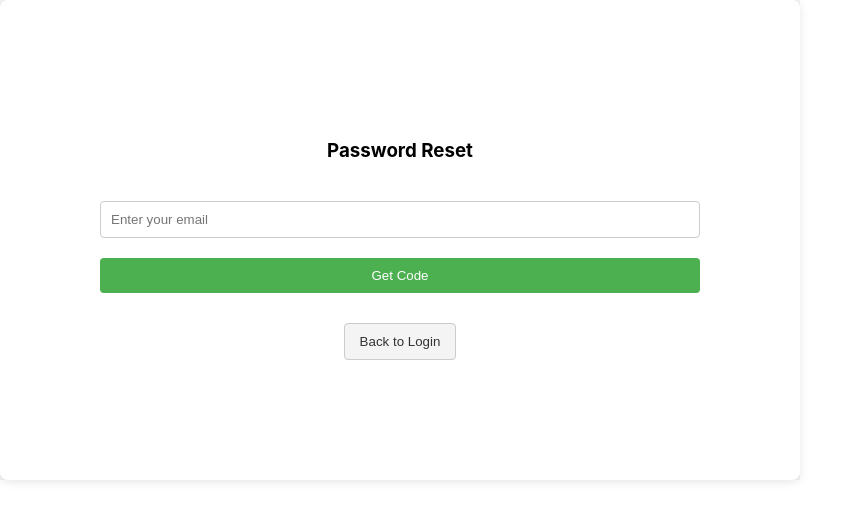
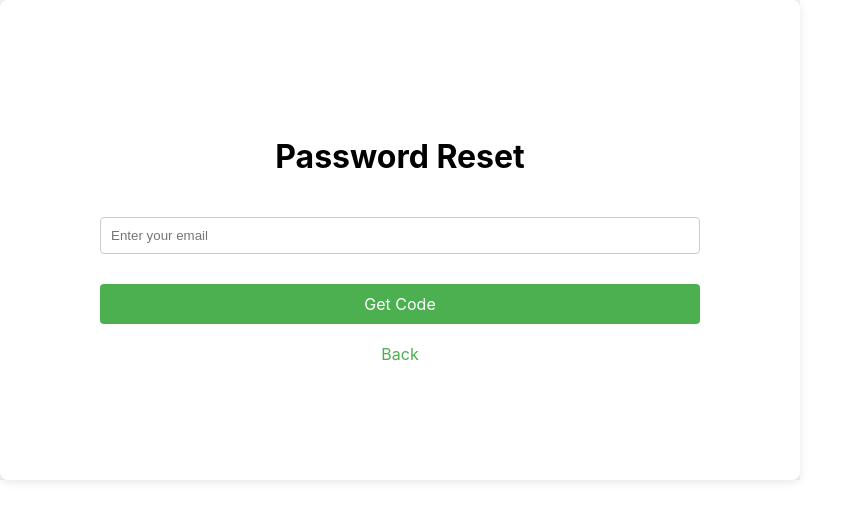
Before and after one commit to TS29TR21/Front-end, a React (Create React App) app in the folder frontend-bananaboat/: page /reset-password-page in a window 1280 px wide. Shown: the top 520 px of the page, without its empty margins (0-863 px from the left). Built offline with nearby package versions, Linux system fonts and the light colour scheme.

Commit message:
Navigation updated

```diff
--- a/frontend-bananaboat/package.json
+++ b/frontend-bananaboat/package.json
@@ -8,7 +8,7 @@
     "@testing-library/user-event": "^13.5.0",
     "react": "^18.3.1",
     "react-dom": "^18.3.1",
-    "react-router-dom": "^6.26.2",
+    "react-router-dom": "^6.27.0",
     "react-scripts": "^5.0.1",
     "serve": "^14.2.3",
     "web-vitals": "^2.1.4"
--- a/frontend-bananaboat/src/App.js
+++ b/frontend-bananaboat/src/App.js
@@ -7,7 +7,7 @@ import ModerationForm from "./components/moderation.js";
 import NewPassword from "./components/new-password.js";
 import RateResource from "./components/rate-resource.js";
 import Register from "./components/register.js";
-import PasswordReset from "./components/reset-password.js"; // This is the reset-password page
+import PasswordReset from "./components/reset-password.js"; // Password reset page
 import ResourceReport from "./components/resource-report.js";
 import UpdateUserRole from "./components/update-user-role.js";
 import UploadTaggingResource from "./components/file-upload-tagging.js";
@@ -18,13 +18,12 @@ import OER from "./components/oer.js";
 import Contributors from "./components/contributors.js";
 import Self from "./components/sdl.js";
 import Analytics from "./components/analytics.js";
-import ResetPasswordCode from "./components/reset-password-code.js"; // Import the new ResetPasswordCode component
+import ResetPasswordCode from "./components/reset-password-code.js"; // Import the reset code page
 
 function App() {
   return (
     <div className="App">
       <Router>
-        <div>
         <Routes>
           <Route path="/" element={<Home />} />
           <Route path="/login-page" element={<Login />} />
@@ -34,7 +33,7 @@ function App() {
           <Route path="/rate-resource-page" element={<RateResource />} />
           <Route path="/register-page" element={<Register />} />
           <Route path="/reset-password-page" element={<PasswordReset />} />
-            <Route path="/reset-code" element={<ResetPasswordCode email="user@example.com" />} /> {/* Add this line */}
+          <Route path="/reset-code" element={<ResetPasswordCode email="user@example.com" />} /> {/* Reset code route */}
           <Route path="/resource-report-page" element={<ResourceReport />} />
           <Route path="/update-role-page" element={<UpdateUserRole />} />
           <Route path="/subject-view-page" element={<SubjectView />} />
@@ -46,7 +45,6 @@ function App() {
           <Route path="/analytics-page" element={<Analytics />} />
           <Route path="/file-upload-page" element={<UploadTaggingResource />} />
         </Routes>
-        </div>
       </Router>
     </div>
   );
--- a/frontend-bananaboat/src/components/home.js
+++ b/frontend-bananaboat/src/components/home.js
@@ -1,4 +1,5 @@
 import React, { useState } from "react";
+import { Link, useNavigate } from "react-router-dom";
 import Login from "./login.js";
 import ResourceSearch from "./resource-search.js";
 import ModerationForm from "./moderation.js";
@@ -18,61 +19,21 @@ import Self from "./sdl.js";
 import Analytics from "./analytics.js";
 
 const Home = () => {
-  const [searchQuery, setSearchQuery] = useState("");
-  const [activeSection, setActiveSection] = useState("overview");
   const [user, setUser] = useState(null); // State to manage user information
+  const navigate = useNavigate(); // Initialize useNavigate for routing
 
   const handleLogin = (userData) => {
     setUser(userData); // Store user data after login
-    setActiveSection("subject-view"); // Redirect to a different section upon login
-  };
-
-  const handleSearch = (e) => {
-    e.preventDefault();
-    console.log("Search query:", searchQuery);
+    navigate("/"); // Redirect to home after login
   };
 
   const renderSectionContent = () => {
-    switch (activeSection) {
-      case "/":
-        return <h2>Welcome to Share2Teach</h2>;
-      case "subject-view":
-        return <SubjectView />;
-      case "resource-search":
-        return <ResourceSearch />;
-      case "file-upload":
-        return <UploadTaggingResource />;
-      case "oer":
-        return <OER />;
-      case "contributors":
-        return <Contributors />;
-      case "self-directed":
-        return <Self />;
-      case "register":
-        return <Register />;
-      case "reset-password":
-        return <PasswordReset />;
-      case "new-password":
-        return <NewPassword />;
-      case "about-us":
-        return <AboutUs />;
-      case "faq":
-        return <FAQ />;
-      case "login":
-        return <Login />;
-      case "analytics":
-        return <Analytics />;
-      case "moderate":
-        return <ModerationForm />;
-      case "rate-resource":
-        return <RateResource />;
-      case "resource-report":
-        return <ResourceReport />;
-      case "update-user-role":
-        return <UpdateUserRole />;
-      default:
-      return <h2>Welcome to Share2Teach</h2>;
-    }
+    return (
+      <>
+        <h2>Welcome to Share2Teach</h2>
+        {/* Add more content based on user roles or other criteria here */}
+      </>
+    );
   };
 
   return (
@@ -82,114 +43,46 @@ const Home = () => {
         <nav>
           <ul style={styles.sidebarList}>
             <li style={styles.sidebarListItem}>
-              <button style={styles.link} onClick={() => setActiveSection("/")}>
-                Home
-              </button>
+              <Link to="/" style={styles.link}>Home</Link>
             </li>
             <li style={styles.sidebarListItem}>
-              <button
-                style={styles.link}
-                onClick={() => setActiveSection("subject-view")}
-              >
-                Subject View
-              </button>
+              <Link to="/subject-view-page" style={styles.link}>Subject View</Link>
             </li>
             <li style={styles.sidebarListItem}>
-              <button
-                style={styles.link}
-                onClick={() => setActiveSection("resource-search")}
-              >
-                Search Resources
-              </button>
+              <Link to="/resource-search-page" style={styles.link}>Search Resources</Link>
             </li>
             <li style={styles.sidebarListItem}>
-              <button
-                style={styles.link}
-                onClick={() => setActiveSection("file-upload")}
-              >
-                Contribute
-              </button>
+              <Link to="/file-upload-page" style={styles.link}>Contribute</Link>
             </li>
             <li style={styles.sidebarListItem}>
-              <button
-                style={styles.link}
-                onClick={() => setActiveSection("oer")}
-              >
-                Other Useful OERs
-              </button>
+              <Link to="/oer-page" style={styles.link}>Other Useful OERs</Link>
             </li>
             <li style={styles.sidebarListItem}>
-              <button
-                style={styles.link}
-                onClick={() => setActiveSection("rate-resource")}
-              >
-                Rate Resources
-              </button>
+              <Link to="/rate-resource-page" style={styles.link}>Rate Resources</Link>
             </li>
             <li style={styles.sidebarListItem}>
-              <button
-                style={styles.link}
-                onClick={() => setActiveSection("moderate")}
-              >
-                Moderate Resources
-              </button>
+              <Link to="/moderate-page" style={styles.link}>Moderate Resources</Link>
             </li>
             <li style={styles.sidebarListItem}>
-              <button
-                style={styles.link}
-                onClick={() => setActiveSection("contributors")}
-              >
-                Contributors
-              </button>
+              <Link to="/contributors-page" style={styles.link}>Contributors</Link>
             </li>
             <li style={styles.sidebarListItem}>
-              <button
-                style={styles.link}
-                onClick={() => setActiveSection("self-directed")}
-              >
-                Self-Directed Learning
-              </button>
-
+              <Link to="/self-directed-page" style={styles.link}>Self-Directed Learning</Link>
             </li>
             <li style={styles.sidebarListItem}>
-              <button
-                style={styles.link}
-                onClick={() => setActiveSection("analytics")}
-              >
-                Analytics
-              </button>
+              <Link to="/analytics-page" style={styles.link}>Analytics</Link>
             </li>
             <li style={styles.sidebarListItem}>
-              <button
-                style={styles.link}
-                onClick={() => setActiveSection("about-us")}
-              >
-                About Us
-              </button>
+              <Link to="/about-us-page" style={styles.link}>About Us</Link>
             </li>
             <li style={styles.sidebarListItem}>
-              <button
-                style={styles.link}
-                onClick={() => setActiveSection("faq")}
-              >
-                FAQ
-              </button>
+              <Link to="/faq-page" style={styles.link}>FAQ</Link>
             </li>
             <li style={styles.sidebarListItem}>
-              <button
-                style={styles.link}
-                onClick={() => setActiveSection("resource-report")}
-              >
-                Resource Report
-              </button>
+              <Link to="/resource-report-page" style={styles.link}>Resource Report</Link>
             </li>
             <li style={styles.sidebarListItem}>
-              <button
-                style={styles.link}
-                onClick={() => setActiveSection("update-user-role")}
-              >
-                Update User Role
-              </button>
+              <Link to="/update-role-page" style={styles.link}>Update User Role</Link>
             </li>
           </ul>
         </nav>
@@ -204,18 +97,12 @@ const Home = () => {
               <span>Welcome, {user.username}!</span> // Display user info
             ) : (
               <>
-                <button
-                  style={styles.authButton}
-                  onClick={() => setActiveSection("login")}
-                >
-                  Login
-                </button>
-                <button
-                  style={styles.authButton}
-                  onClick={() => setActiveSection("register")}
-                >
-                  Sign Up
-                </button>
+                <Link to="/login-page">
+                  <button style={styles.authButton}>Login</button>
+                </Link>
+                <Link to="/register-page">
+                  <button style={styles.authButton}>Sign Up</button>
+                </Link>
               </>
             )}
           </div>
@@ -267,9 +154,7 @@ const styles = {
     border: "none",
     background: "none",
     cursor: "pointer",
-    WebkitTransition: "background-color 0.3s, transform 0.3s", // Safari
-    MozTransition: "background-color 0.3s, transform 0.3s",    // Firefox
-    transition: "background-color 0.3s, transform 0.3s",       // Standard property
+    transition: "background-color 0.3s, transform 0.3s", // Standard property
   },
   header: {
     display: "flex",
@@ -293,21 +178,14 @@ const styles = {
     borderRadius: "5px",
     cursor: "pointer",
     fontSize: "14px",
-    WebkitTransition: "background-color 0.3s", // Safari
-    MozTransition: "background-color 0.3s", // Firefox
     transition: "background-color 0.3s", // Standard
-  },
-  authButtonHover: {
-    backgroundColor: "#45a049", // Button hover color
   },
   banner: {
     border: "1px solid #ccc",
     borderRadius: "5px",
     padding: "20px",
     backgroundColor: "white",
-    WebkitBoxShadow: "0 2px 4px rgba(0, 0, 0, 0.1)", // Safari
-    MozBoxShadow: "0 2px 4px rgba(0, 0, 0, 0.1)",    // Firefox
-    boxShadow: "0 2px 4px rgba(0, 0, 0, 0.1)",       // Standard property
+    boxShadow: "0 2px 4px rgba(0, 0, 0, 0.1)", // Standard property
   },
   bannerText: {
     textAlign: "left",
--- a/frontend-bananaboat/src/components/login.js
+++ b/frontend-bananaboat/src/components/login.js
@@ -1,15 +1,12 @@
 import React, { useState } from "react";
-import PasswordReset from "./reset-password.js";
+import { Link } from "react-router-dom"; // Import Link from react-router-dom
 
 const Login = ({ onLogin }) => {
-  // Manage form state
   const [formData, setFormData] = useState({
     username_or_email: "",
     password: "",
   });
 
-  // Manage section state
-  const [activeSection, setActiveSection] = useState("login");
   const [error, setError] = useState(""); // To handle error messages
 
   // Handle form input change
@@ -46,20 +43,15 @@ const Login = ({ onLogin }) => {
     }
   };
 
-  // Function to handle navigation to password reset
-  const handleForgotPasswordClick = () => {
-    setActiveSection("reset-password");
-  };
+  return (
+    <div style={styles.pageContainer}>
+      <main style={styles.mainContent}>
+        <header style={styles.header}>
+          <h1>Login</h1>
+        </header>
 
-  // Function to handle back navigation to login
-  const handleBackToLoginClick = () => {
-    setActiveSection("login");
-  };
+        {error && <div style={styles.error}>{error}</div>} {/* Display error message */}
 
-  // Render content based on the active section
-  const renderSectionContent = () => {
-    if (activeSection === "login") {
-      return (
         <form onSubmit={handleLoginSubmit} style={styles.form}>
           <div style={styles.formGroup}>
             <input
@@ -89,34 +81,14 @@ const Login = ({ onLogin }) => {
             />
           </div>
         </form>
-      );
-    } else if (activeSection === "reset-password") {
-      return <PasswordReset handleBackToLoginClick={handleBackToLoginClick} />;
-    }
-  };
 
-  return (
-    <div style={styles.pageContainer}>
-      <main style={styles.mainContent}>
-        <header style={styles.header}>
-          <h1>Login</h1>
-        </header>
-
-        {/* Render login form or password reset component */}
-        {renderSectionContent()}
-
-        {activeSection === "login" && (
-          <center>
-            <br />
-            <a
-              href="#"
-              onClick={handleForgotPasswordClick}
-              style={styles.forgotPassword}
-            >
-              Forgot Password?
-            </a>
-          </center>
-        )}
+        <center>
+          <br />
+          {/* Link to the Password Reset page */}
+          <Link to="/reset-password-page" style={styles.forgotPassword}>
+            Forgot Password?
+          </Link>
+        </center>
       </main>
     </div>
   );
@@ -127,7 +99,6 @@ const styles = {
   pageContainer: {
     display: "flex",
     height: "70vh",
-    //padding: "20px",
     backgroundColor: "#f4f4f4",
   },
   mainContent: {
@@ -135,14 +106,12 @@ const styles = {
     padding: "20px",
     backgroundColor: "#ffffff",
     borderRadius: "8px",
-    WebkitBoxShadow: "0 2px 10px rgba(0,0,0,0.1)", // Safari
-    MozBoxShadow: "0 2px 10px rgba(0,0,0,0.1)",    // Firefox
-    boxShadow: "0 2px 10px rgba(0,0,0,0.1)",       // Standard property
+    boxShadow: "0 2px 10px rgba(0,0,0,0.1)",
     overflowY: "auto",
     display: 'flex',
     flexDirection: 'column',
-    alignItems: 'center', // Center content horizontally
-    justifyContent: 'center', // Center content vertically
+    alignItems: 'center',
+    justifyContent: 'center',
   },
   header: {
     textAlign: "center",
@@ -153,10 +122,10 @@ const styles = {
     flexDirection: "column",
     alignItems: "center",
     width: "100%",
-    maxWidth: "600px", // Increased max width for more horizontal space
+    maxWidth: "600px",
   },
   formGroup: {
-    marginBottom: "20px", // Increased margin for more spacing
+    marginBottom: "20px",
     width: "100%",
   },
   input: {
@@ -164,9 +133,7 @@ const styles = {
     padding: "10px",
     borderRadius: "4px",
     border: "1px solid #ccc",
-    WebkitBoxSizing: "border-box", // Safari
-    MozBoxSizing: "border-box",    // Firefox
-    boxSizing: "border-box",       // Standard property
+    boxSizing: "border-box",
   },
   submitButton: {
     padding: "10px 15px",
@@ -176,15 +143,17 @@ const styles = {
     borderRadius: "4px",
     cursor: "pointer",
     width: "100%",
-    WebkitTransition: "background-color 0.3s ease", // Safari
-    MozTransition: "background-color 0.3s ease",    // Firefox
-    transition: "background-color 0.3s ease",       // Standard property
+    transition: "background-color 0.3s ease",
   },
   forgotPassword: {
     textDecoration: "none",
     color: "#4CAF50",
     cursor: "pointer",
   },
+  error: {
+    color: "red",
+    marginBottom: "10px",
+  },
 };
 
 export default Login;
--- a/frontend-bananaboat/src/components/reset-password-code.js
+++ b/frontend-bananaboat/src/components/reset-password-code.js
@@ -1,5 +1,6 @@
 import React, { useState } from 'react';
 import { useNavigate } from 'react-router-dom'; // Import useNavigate
+import { Link } from "react-router-dom"; // Import Link for navigation
 
 const ResetPasswordCode = ({ email }) => {
   const [code, setCode] = useState('');
@@ -71,9 +72,15 @@ const ResetPasswordCode = ({ email }) => {
             />
           </div>
           <div style={styles.formGroup}>
-            <input type="submit" value="Submit Code" style={styles.submitButton} />
+            <Link to="/login-page" style={styles.submitButton}>
+              Submit
+            </Link>
           </div>
         </form>
+
+        <Link to="/reset-password-page" style={styles.backLink}>
+          Back
+        </Link>
       </main>
     </div>
   );
@@ -127,9 +134,15 @@ const styles = {
     color: "white",
     border: "none",
     borderRadius: "4px",
+    textDecoration: "none", // Styling to make it look like a button
+    textAlign: "center",
+    display: "block",
+    marginTop: "10px",
+  },
+  backLink: {
+    textDecoration: "none",
+    color: "#4CAF50",
     cursor: "pointer",
-    width: "100%",
-    transition: "background-color 0.3s ease",
   },
 };
 
--- a/frontend-bananaboat/src/components/reset-password.js
+++ b/frontend-bananaboat/src/components/reset-password.js
@@ -1,12 +1,10 @@
 import React, { useState } from "react";
-import ResetPasswordCode from "./reset-password-code.js"; // Import the reset password code component
+import { Link } from "react-router-dom"; // Import Link for navigation
 
 const PasswordReset = ({ handleBackToLoginClick }) => {
-  // Manage form state
   const [email, setEmail] = useState("");
-
-  // Manage section state
-  const [activeSection, setActiveSection] = useState("reset-password");
+  const [error, setError] = useState(""); // To handle error messages
+  const [success, setSuccess] = useState(""); // To handle success messages
 
   // Handle input change
   const handleInputChange = (e) => {
@@ -14,18 +12,38 @@ const PasswordReset = ({ handleBackToLoginClick }) => {
   };
 
   // Handle form submission (Get Code button)
-  const handleResetSubmit = (e) => {
+  const handleResetSubmit = async (e) => {
     e.preventDefault();
     console.log("Email for password reset:", email);
 
-    // Navigate to the reset-password-code section
-    setActiveSection("reset-password-code");
+    // Logic for handling password reset request
+    try {
+      const response = await fetch("http://127.0.0.1:8000/api/reset-password/", { // Replace with your API endpoint
+        method: "POST",
+        headers: {
+          "Content-Type": "application/json",
+        },
+        body: JSON.stringify({ email }),
+      });
+
+      if (!response.ok) {
+        throw new Error("Failed to send reset code. Please try again.");
+      }
+
+      const data = await response.json();
+      setSuccess(data.message); // Assuming the API returns a success message
+    } catch (err) {
+      setError(err.message);
+    }
   };
 
-  // Render content based on the active section
-  const renderSectionContent = () => {
-    if (activeSection === "reset-password") {
-      return (
+  return (
+    <div style={styles.pageContainer}>
+      <main style={styles.mainContent}>
+        <header style={styles.header}>
+          <h1>Password Reset</h1>
+        </header>
+
         <form onSubmit={handleResetSubmit} style={styles.form}>
           <div style={styles.formGroup}>
             <input
@@ -34,38 +52,29 @@ const PasswordReset = ({ handleBackToLoginClick }) => {
               value={email}
               onChange={handleInputChange}
               style={styles.input}
+              required // Ensure input is required
             />
           </div>
           <div style={styles.formGroup}>
-            <input
-              type="submit"
-              value="Get Code"
-              style={styles.submitButton}
-            />
+            <Link to="/reset-code" style={styles.linkButton}>
+              Get Code
+            </Link>
           </div>
+          {error && <p style={styles.errorMessage}>{error}</p>} {/* Show error messages */}
+          {success && <p style={styles.successMessage}>{success}</p>} {/* Show success messages */}
         </form>
-      );
-    } else if (activeSection === "reset-password-code") {
-      return <ResetPasswordCode />; // Render the reset-password-code component
-    }
-  };
 
-  return (
-    <div style={styles.pageContainer}>
-      <main style={styles.mainContent}>
-        <header style={styles.header}>
-          <h3>Password Reset</h3>
-        </header>
-
-        {/* Render form or reset password code component */}
-        {renderSectionContent()}
+        {/* Navigate to the ResetPasswordCode component using Link */}
+        {success && (
+          <Link to="/reset-code" style={styles.linkButton}>
+            Go to Reset Code
+          </Link>
+        )}
 
         {/* Back to Login button */}
-        {activeSection === "reset-password" && (
-          <button onClick={handleBackToLoginClick} style={styles.backButton}>
-            Back to Login
-          </button>
-        )}
+        <Link to="/login-page" style={styles.backLink}>
+          Back
+        </Link>
       </main>
     </div>
   );
@@ -77,7 +86,6 @@ const styles = {
     display: "flex",
     height: "60vh",
     width: "100vh",
-    //padding: "20px",
     backgroundColor: "#f4f4f4",
   },
   mainContent: {
@@ -85,14 +93,12 @@ const styles = {
     padding: "20px",
     backgroundColor: "#ffffff",
     borderRadius: "8px",
-    WebkitBoxShadow: "0 2px 10px rgba(0,0,0,0.1)", // Safari
-    MozBoxShadow: "0 2px 10px rgba(0,0,0,0.1)",    // Firefox
-    boxShadow: "0 2px 10px rgba(0,0,0,0.1)",       // Standard property
+    boxShadow: "0 2px 10px rgba(0,0,0,0.1)",
     overflowY: "auto",
     display: 'flex',
     flexDirection: 'column',
-    alignItems: 'center', // Center content horizontally
-    justifyContent: 'center', // Center content vertically
+    alignItems: 'center',
+    justifyContent: 'center',
   },
   header: {
     textAlign: "center",
@@ -103,10 +109,10 @@ const styles = {
     flexDirection: "column",
     alignItems: "center",
     width: "100%",
-    maxWidth: "600px", // Increased max width for more horizontal space
+    maxWidth: "600px",
   },
   formGroup: {
-    marginBottom: "20px", // Increased margin for more spacing
+    marginBottom: "20px",
     width: "100%",
   },
   input: {
@@ -114,9 +120,7 @@ const styles = {
     padding: "10px",
     borderRadius: "4px",
     border: "1px solid #ccc",
-    WebkitBoxSizing: "border-box", // Safari
-    MozBoxSizing: "border-box",    // Firefox
-    boxSizing: "border-box",       // Standard property
+    boxSizing: "border-box",
   },
   submitButton: {
     padding: "10px 15px",
@@ -126,17 +130,30 @@ const styles = {
     borderRadius: "4px",
     cursor: "pointer",
     width: "100%",
-    WebkitTransition: "background-color 0.3s ease", // Safari
-    MozTransition: "background-color 0.3s ease",    // Firefox
-    transition: "background-color 0.3s ease",       // Standard property
+    transition: "background-color 0.3s ease",
   },
-  backButton: {
+  linkButton: {
     padding: "10px 15px",
-    backgroundColor: "#f4f4f4",
-    color: "#333",
-    border: "1px solid #ccc",
+    backgroundColor: "#4CAF50",
+    color: "white",
+    border: "none",
     borderRadius: "4px",
+    textDecoration: "none", // Styling to make it look like a button
+    textAlign: "center",
+    display: "block",
+    marginTop: "10px",
+  },
+  backLink: {
+    textDecoration: "none",
+    color: "#4CAF50",
     cursor: "pointer",
+  },
+  errorMessage: {
+    color: "red",
+    marginTop: "10px",
+  },
+  successMessage: {
+    color: "green",
     marginTop: "10px",
   },
 };
```
Also changed, not shown: 1 other file (tests, documents, lock files or other folders). Lines whose indentation alone changed are shown as unchanged.
